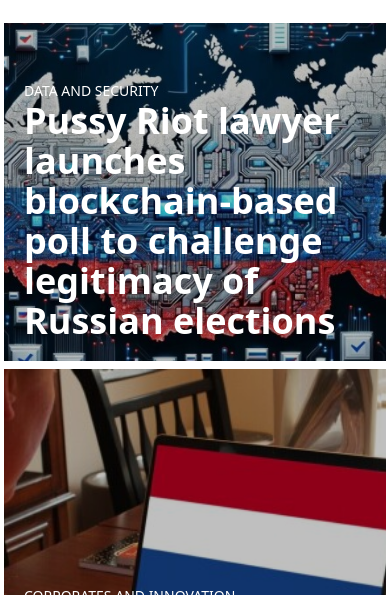
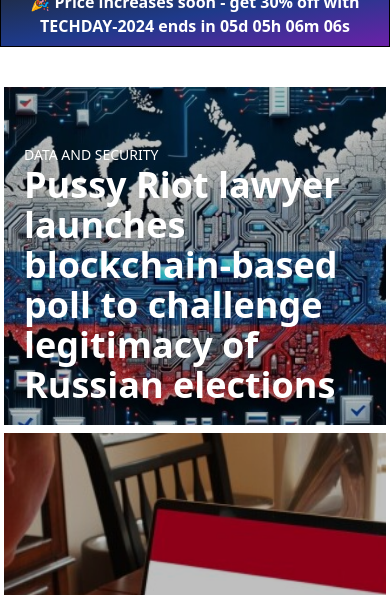
Before and after one commit to KevinRebakure/The-Gym-Cloning-4-Thenextweb, a website: page index.html in a window 390 px wide. Shown: the part 55-650 px from the top of the page. Drawn offline with nearby package versions, Linux system fonts and the light colour scheme.

Commit message:
header nav 2 responsive

```diff
--- a/index.html
+++ b/index.html
@@ -31,7 +31,10 @@
             <p class="hover:font-semibold hover:text-black sm:text-gray-500">Partner with us</p>
           </nav>
 
-          <div></div>
+          <div class="flex items-center justify-center flex-wrap gap-x-3 py-2 bg-gradient-to-br from-gray-800 via-blue-900 to-purple-800">
+            <p class="text-white font-semibold text-center">🎉  Price increases soon - get 30% off with TECHDAY-2024 ends in 05d 05h 06m 06s</p>
+            <button class="hidden sm:inline-block font-bold bg-white py-1 px-5 rounded-md">Buy now</button>
+          </div>
           <nav></nav>
         </header>
 
```
Also changed, not shown: src/styles/output.css.
